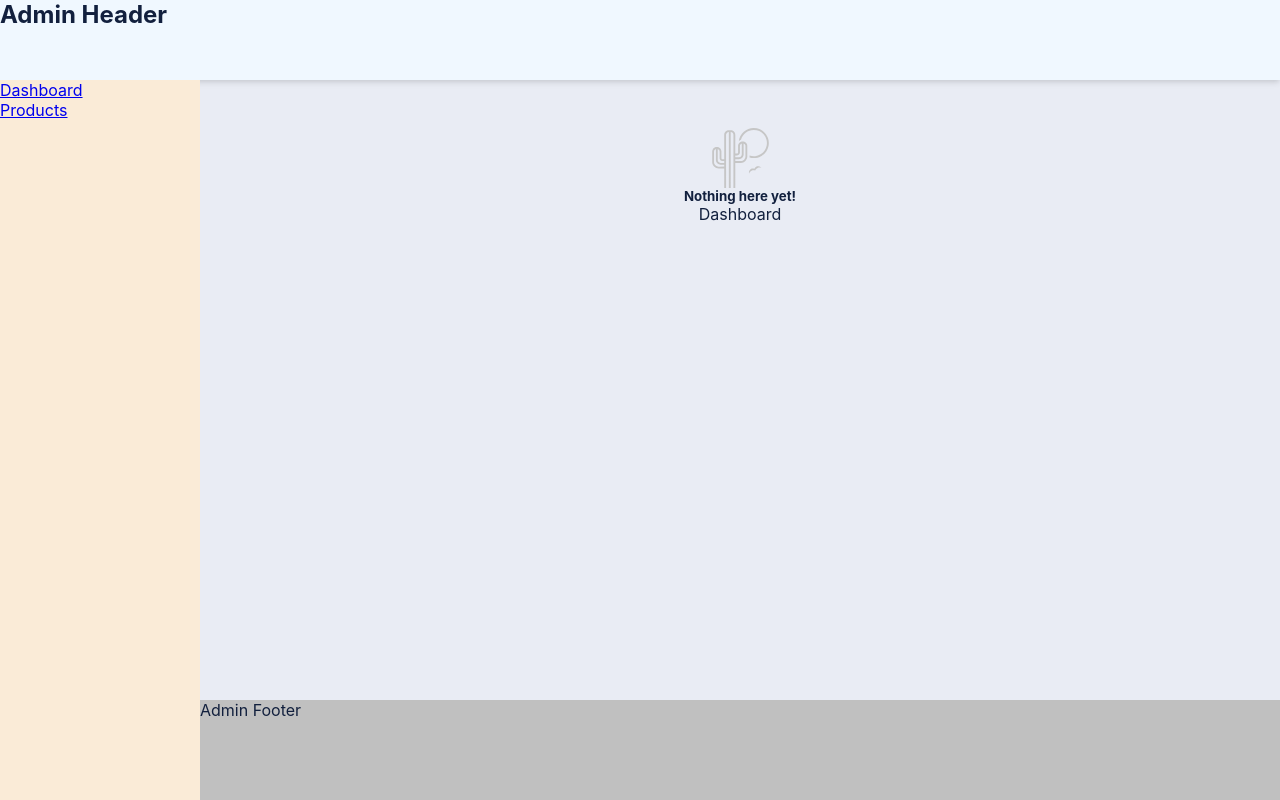
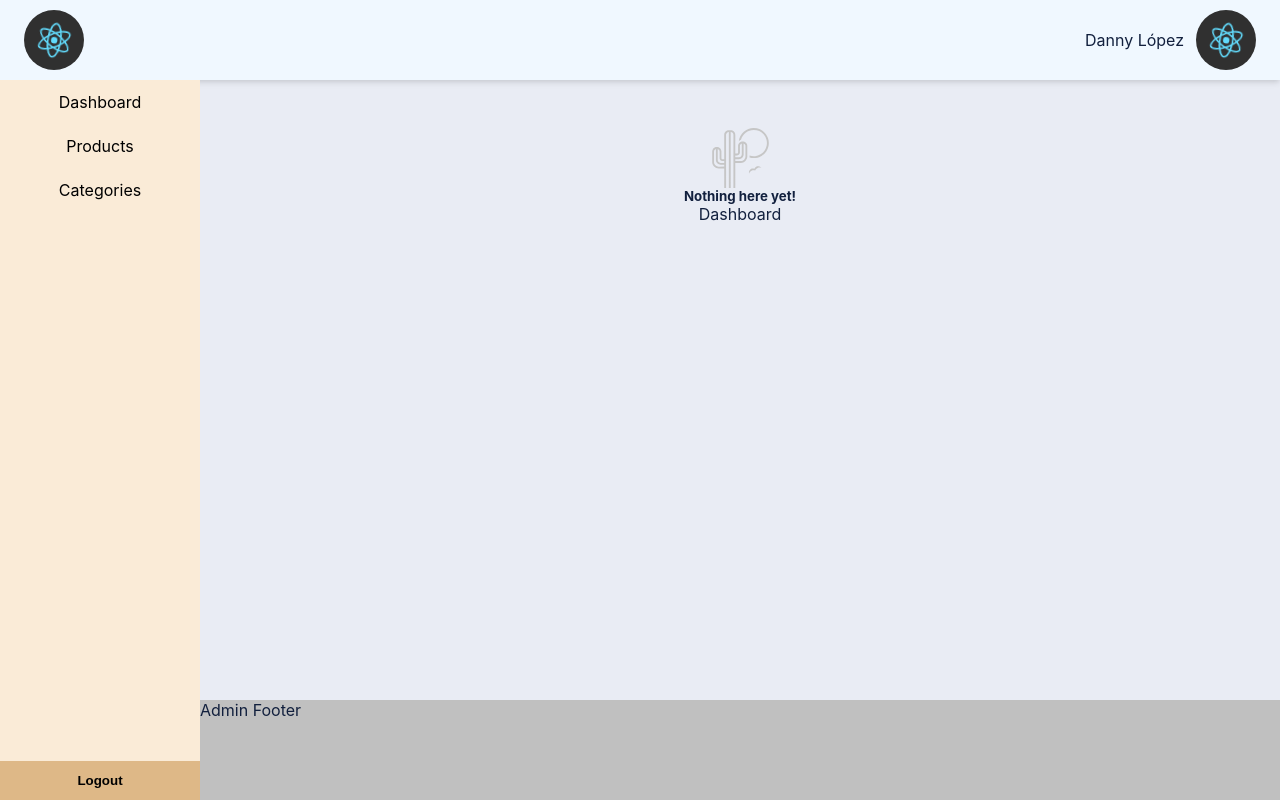
Before and after one commit to DlopezS98/react-isi-webappcrud, a React (Create React App) app: page /dashboard in a window 1280 px wide. Built offline with nearby package versions, Linux system fonts and the light colour scheme.

Commit message:
enhance dashboard sidebar navigation

```diff
--- a/src/App.tsx
+++ b/src/App.tsx
@@ -1,6 +1,7 @@
 import React from 'react';
 import logo from './logo.svg';
 import './App.css';
+import { Link } from 'react-router';
 
 function App() {
   return (
@@ -10,9 +11,7 @@ function App() {
         <p>
           Edit <code>src/App.tsx</code> and save to reload.
         </p>
-        <a className='App-link' href='https://reactjs.org' target='_blank' rel='noopener noreferrer'>
-          Learn React
-        </a>
+        <Link to={'/dashboard'}>Go to dashboard</Link>
       </header>
     </div>
   );
--- a/src/admin/admin.css
+++ b/src/admin/admin.css
@@ -9,13 +9,97 @@
 
 .admin-header {
 	grid-area: admin-header;
+	display: flex;
+	flex-direction: row;
+	align-items: center;
+	justify-content: space-between;
 	background-color: aliceblue;
+	padding: 8px 24px;
+}
+
+.admin-header .admin-header-logo {
+	display: flex;
+	height: 60px;
+	width: 60px;
+	justify-content: center;
+	align-items: center;
+	overflow: hidden;
+
+	background-color: #303030;
+	border-radius: 50%;
+}
+
+.admin-header .admin-header-logo img {
+	height: fit-content;
+}
+
+.admin-header .admin-header-toolbar {
+	display: flex;
+	flex-direction: row;
+	justify-content: center;
+	align-items: center;
+	gap: 12px;
+}
+
+.admin-header .admin-header-toolbar .user-avatar {
+	display: flex;
+	height: 60px;
+	width: 60px;
+	justify-content: center;
+	align-items: center;
+	overflow: hidden;
+
+	background-color: #303030;
+	border-radius: 50%;
+}
+
+.admin-header .admin-header-toolbar .user-avatar img {
+	height: fit-content;
 }
 
 .admin-sidebar {
 	grid-area: admin-sidebar;
 	background-color: antiquewhite;
 	width: 100%;
+
+	display: flex;
+	flex-direction: column;
+	justify-content: space-between;
+}
+
+.admin-sidebar ul {
+	display: flex;
+	flex-direction: column;
+	list-style: none;
+}
+
+.admin-sidebar ul li {
+	display: grid;
+}
+
+.admin-sidebar ul li a {
+	text-decoration: none;
+	padding: 12px;
+	text-align: center;
+	color: #000;
+}
+
+.admin-sidebar ul li a:hover {
+	background-color: burlywood;
+	color: #fff;
+}
+
+.admin-sidebar .logout-container button {
+	padding: 12px;
+	width: 100%;
+	border-style: none;
+	background-color: burlywood;
+	font-weight: 600;
+	cursor: pointer;
+}
+
+.admin-sidebar .logout-container button:hover {
+	background-color: rgb(204, 161, 106);
 }
 
 .admin-main-container {
--- a/src/admin/layout.tsx
+++ b/src/admin/layout.tsx
@@ -1,4 +1,5 @@
-import { Outlet } from 'react-router';
+import { Link, Outlet } from 'react-router';
+import logo from '../logo.svg';
 
 export interface AdminLayoutProps {}
 
@@ -6,19 +7,31 @@ const AdminLayout: React.FC<AdminLayoutProps> = (props) => {
   return (
     <div className='admin-container'>
       <header className='admin-header shadow-md'>
-        <nav>
-          <h1>Admin Header</h1>
-        </nav>
+        <div className='admin-header-logo'>
+          <img src={logo} className='App-logo' alt='logo' />
+        </div>
+        <div className='admin-header-toolbar'>
+          <span className='user-name'>Danny López</span>
+          <div className='user-avatar'>
+            <img src={logo} className='App-logo' alt='logo' />
+          </div>
+        </div>
       </header>
       <aside className='admin-sidebar'>
         <ul>
           <li>
-            <a href='/dashboard'>Dashboard</a>
+            <Link to='/dashboard'>Dashboard</Link>
           </li>
           <li>
-            <a href='/dashboard/products'>Products</a>
+            <Link to='/dashboard/products'>Products</Link>
+          </li>
+          <li>
+            <Link to='/dashboard/categories'>Categories</Link>
           </li>
         </ul>
+        <div className='logout-container'>
+          <button type='button'>Logout</button>
+        </div>
       </aside>
       <main className='admin-main-container'>
         <div className='admin-main-content container py-3'>
```
